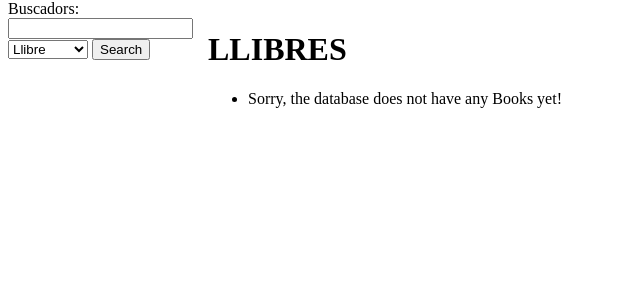
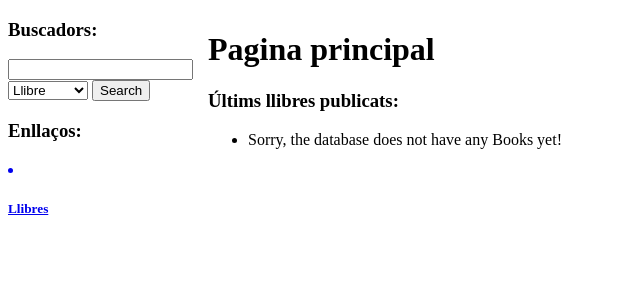
Before and after one commit to judithvillanueva/ModelsDeProces, a Django app: page /Biblioteca/ in a window 1280 px wide. Shown: the part 78-378 px from the top of the page, without its empty margins (0-640 px from the left). Run offline with Django 3.2, Linux system fonts and the light colour scheme; data that the repository does not hold is empty; some libraries are stand-ins or nearby versions.

Commit message:
pagina principal canviada i primer link a llibres feta

```diff
--- a/PractLlibreria/urls.py
+++ b/PractLlibreria/urls.py
@@ -25,6 +25,6 @@ urlpatterns = [
     url(r'^Biblioteca/', include(('recursosBiblio.urls', 'recursosBiblio'), namespace='recBib')),
     url(r'^login/$', LoginView.as_view(), name='login'),
     url(r'^logout/$', LogoutView.as_view(), name='logout'),
-    # url(r'^$', TemplateView.as_view(template_name="recursosBiblio/templates/recursosBiblio/AllBooks.html"), name="Allbooks"),
+    # url(r'^$', TemplateView.as_view(template_name="recursosBiblio/templates/recursosBiblio/llibres.html"), name="Allbooks"),
 
 ]
--- a/recursosBiblio/templates/recursosBiblio/base.html
+++ b/recursosBiblio/templates/recursosBiblio/base.html
@@ -22,7 +22,7 @@
     </div>
     <div id="sidebar">
         {%  block  sidebar  %}
-        Buscadors:
+        <h3>Buscadors:</h3>
         <form action="{%  url  'recursosBiblio:buscador'  %}" method="post" >
             {% csrf_token %}
             <input type="text" name="buscar">
@@ -33,6 +33,10 @@
             </select>
         <input type="submit" value="Search" />
         </form>
+        <h3>Enllaços: </h3>
+        <a href="{%  url  'recursosBiblio:llibres'  %}">
+            <li><h5>Llibres</h5></li>
+        </a>
         {%  endblock  %}
     </div>
     <div  id="content">
--- /dev/null
+++ b/recursosBiblio/templates/recursosBiblio/home.html
@@ -0,0 +1,20 @@
+{% extends "recursosBiblio/base.html" %}
+{% block title %}
+- PAGINA PRINCIPAL
+{% endblock %}
+{% block content %}
+<h1>
+    Pagina principal
+</h1>
+<h3>
+    Últims llibres publicats:
+</h3>
+<ul>
+    {% for Book in llibres %} [:5]
+    <li>{{Book.ISBN}} - {{ Book.titol}}</li>
+    {% empty %} <li> Sorry, the database does not have any Books yet!</li>
+    {% endfor %}
+
+</ul>
+
+{% endblock %}
--- a/recursosBiblio/templates/recursosBiblio/resultats.html
+++ b/recursosBiblio/templates/recursosBiblio/resultats.html
@@ -18,7 +18,7 @@
     Autors trobats:
     <li>{{result.nom}} - {{ result.ciutat}} - {{ result.carrer}}</li>
     {% endif %}
-    {% empty %} <li> Sorry, there isn't a register with that type and name yet!</li>
+    {% empty %} <li> Sorry, there isn't any register with that type and name yet!</li>
     {% endfor %}
 
 </ul>
--- a/recursosBiblio/urls.py
+++ b/recursosBiblio/urls.py
@@ -10,11 +10,18 @@ urlpatterns = [
     url(r'^$',
         ListView.as_view(
             queryset=Book.objects.all(),            #bases de dades
-            context_object_name = 'AllBooks',       #nom del diccionari
-            template_name='recursosBiblio/AllBooks.html'), #posem el nom del html i on ho va a buscar
-        name='AllBooks'),
+            context_object_name = 'home',       #nom del diccionari
+            template_name='recursosBiblio/home.html'), #posem el nom del html i on ho va a buscar
+        name='home'),
 
     url(r'^buscador/$',
         buscador,
         name='buscador'),
+
+    url(r'^llibres/$',
+        ListView.as_view(
+            queryset=Book.objects.all(),  # bases de dades
+            context_object_name='llibres',  # nom del diccionari
+            template_name='recursosBiblio/llibres.html'),  # posem el nom del html i on ho va a buscar
+        name='llibres'),
 ]
--- a/recursosBiblio/views.py
+++ b/recursosBiblio/views.py
@@ -6,7 +6,7 @@ from .models import *
 
 # Create your views here.
 
-print('Biblioteca')
+
 
 def buscador(request):
     option = request.POST['opcions']
```
Also changed, not shown: recursosBiblio/templates/recursosBiblio/llibres.html (renamed from recursosBiblio/templates/recursosBiblio/AllBooks.html).
